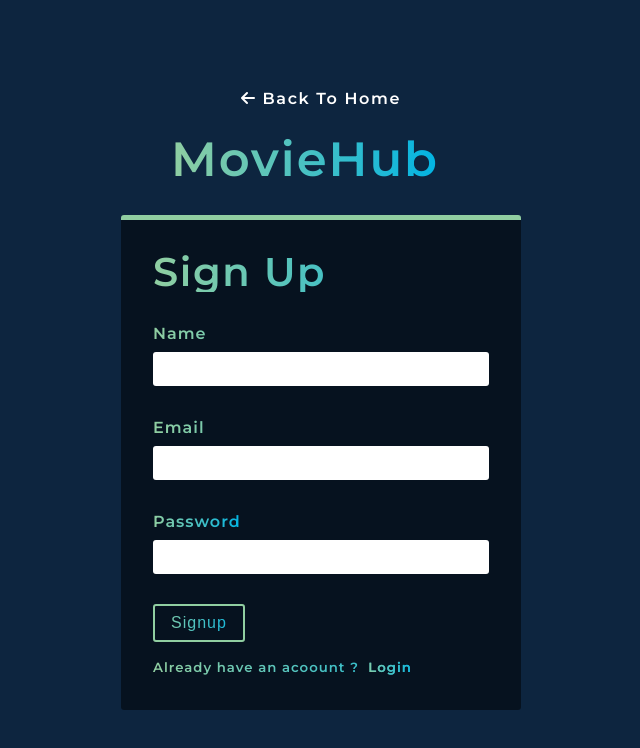
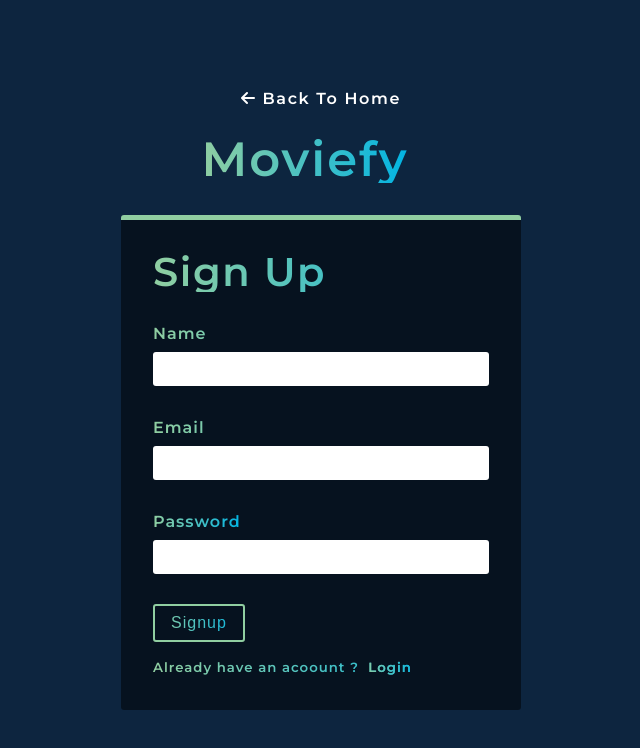
Before and after one commit to ksb-dev/movie-nest, a React (Create React App) app in the folder client/: page /signup in a window 1280 px wide. Shown: the top 748 px of the page, without its empty margins (319-959 px from the left). Built offline with nearby package versions, Linux system fonts and the light colour scheme; no server answers.

Commit message:
Initial commit

```diff
--- a/client/src/components/Header/Header.css
+++ b/client/src/components/Header/Header.css
@@ -8,12 +8,6 @@
   background: grey;
   transform: translateX(100%);
   transition: transform 0.3s ease;
-}
-
-.backMenu .all-menu p:hover {
-  cursor: pointer;
-  transform: scale(1.1);
-  transition: all 0.3s ease;
 }
 
 .all-menu {
@@ -37,8 +31,6 @@
   flex-wrap: wrap;
   align-items: center;
   justify-content: center;
-  padding: 0 2rem;
-  margin: 0;
 }
 
 .backMenu .all-menu .all-menu-list li:first-child {
@@ -54,7 +46,7 @@
 
 .backMenu .all-menu .all-menu-list li:hover {
   transform: scale(1.1);
-  transition: all 0.3s ease;
+  transition: transform 0.3s ease;
 }
 
 .backMenu .all-menu .all-menu-list li.bookmarks a {
@@ -98,6 +90,11 @@
   cursor: pointer;
 }
 
+.header .name-mode-menu h4:hover {
+  transform: rotate(-3deg);
+  transition: all 0.3s ease;
+}
+
 .header .name-mode-menu a button {
   font-family: 'Montserrat', sans-serif;
   border: none;
@@ -132,7 +129,7 @@
 
 .header .name-mode-menu .mode-menu p:hover {
   transform: scale(1.1);
-  transition: transform 0.3s ease;
+  transition: all 0.3s ease;
 }
 
 .header .name-mode-menu .mode-menu .menu {
--- a/client/src/components/Header/Header.js
+++ b/client/src/components/Header/Header.js
@@ -94,10 +94,7 @@ const Header = () => {
             }
           >
             <li>
-              <i
-                className='fa-solid fa-circle-xmark fa-2x'
-                onClick={hideMenu}
-              ></i>
+              <i className='fa-solid fa-xmark fa-2x' onClick={hideMenu}></i>
             </li>
             <li className='bookmarks' onClick={hideMenu}>
               <Link to='/bookmarks'>Wishlist</Link>
@@ -121,7 +118,7 @@ const Header = () => {
         }
       >
         <div className='name-mode-menu'>
-          <h4 onClick={() => handleClick('popular')}>MovieHub</h4>
+          <h4 onClick={() => handleClick('popular')}>Moviefy</h4>
 
           <div className='mode-menu'>
             <p>
@@ -224,8 +221,8 @@ const Header = () => {
               <i
                 className={
                   toggleMode === 'white'
-                    ? 'fa fa-bars headerWhiteColor'
-                    : 'fa fa-bars headerBlackColor'
+                    ? 'fa fa-bars-staggered headerWhiteColor'
+                    : 'fa fa-bars-staggered headerBlackColor'
                 }
               ></i>
             </p>
--- a/client/src/components/Youtube/Youtube.js
+++ b/client/src/components/Youtube/Youtube.js
@@ -48,7 +48,7 @@ const Youtube = ({ youtube_div, off, trailerUrl, setTrailerUrl }) => {
             ref={off}
             onClick={() => close()}
           >
-            <i className='fa-solid fa-circle-xmark fa-3x'></i>
+            <i className='fa-solid fa-xmark fa-3x'></i>
           </div>
 
           <YouTube className='youtube' videoId={trailerUrl} opts={opts} />
--- a/client/src/pages/Login/Login.js
+++ b/client/src/pages/Login/Login.js
@@ -50,7 +50,7 @@ export default function Login () {
         </h4>
       </Link>
       <div className='title'>
-        <h1>MovieHub</h1>
+        <h1>Moviefy</h1>
       </div>
 
       <form onSubmit={handleSubmit} className='login-form'>
--- a/client/src/pages/Signup/Signup.js
+++ b/client/src/pages/Signup/Signup.js
@@ -46,7 +46,7 @@ export default function Signup () {
         </h4>
       </Link>
       <div className='title'>
-        <h1>MovieHub</h1>
+        <h1>Moviefy</h1>
       </div>
 
       <form onSubmit={handleSubmit} className='signup-form'>
```
